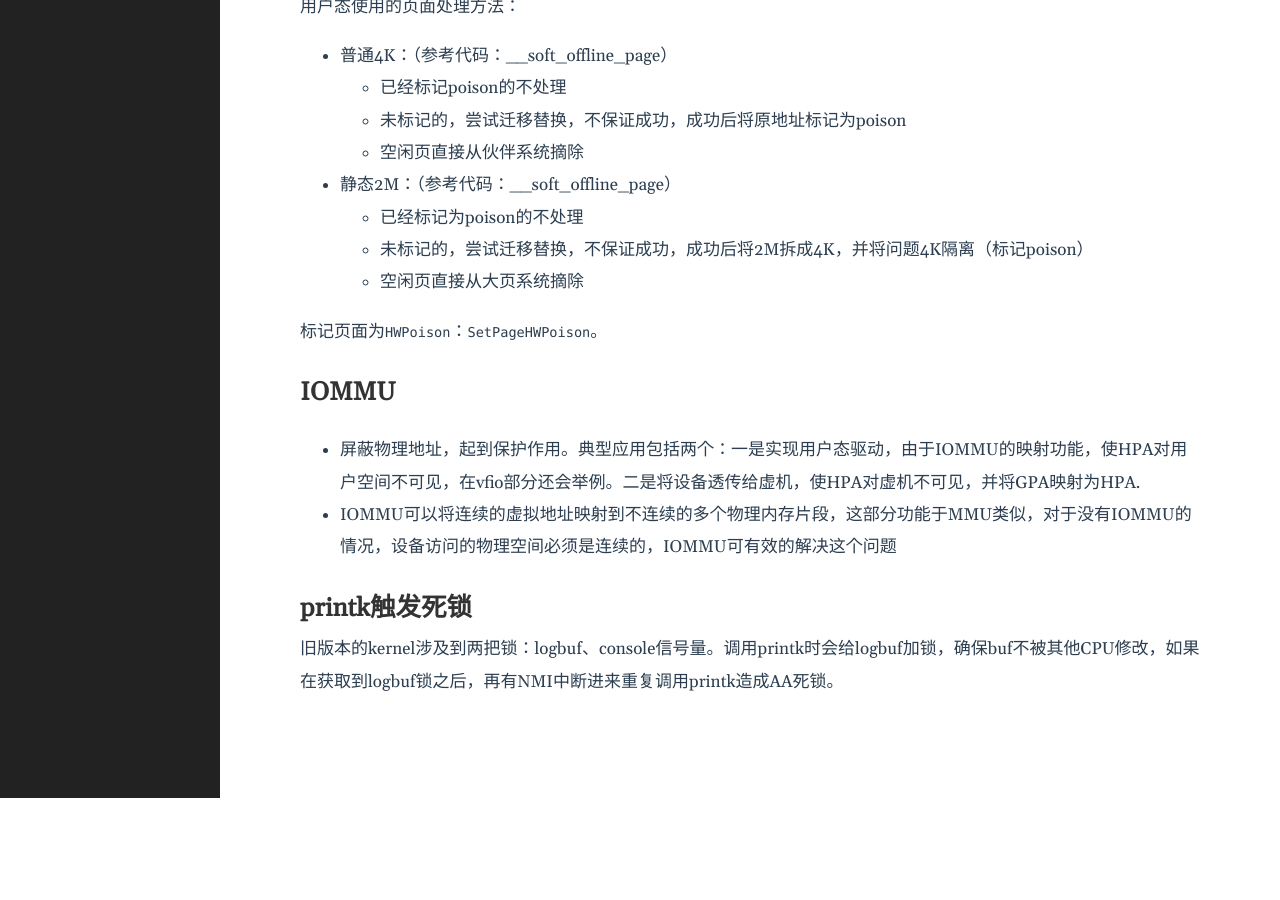
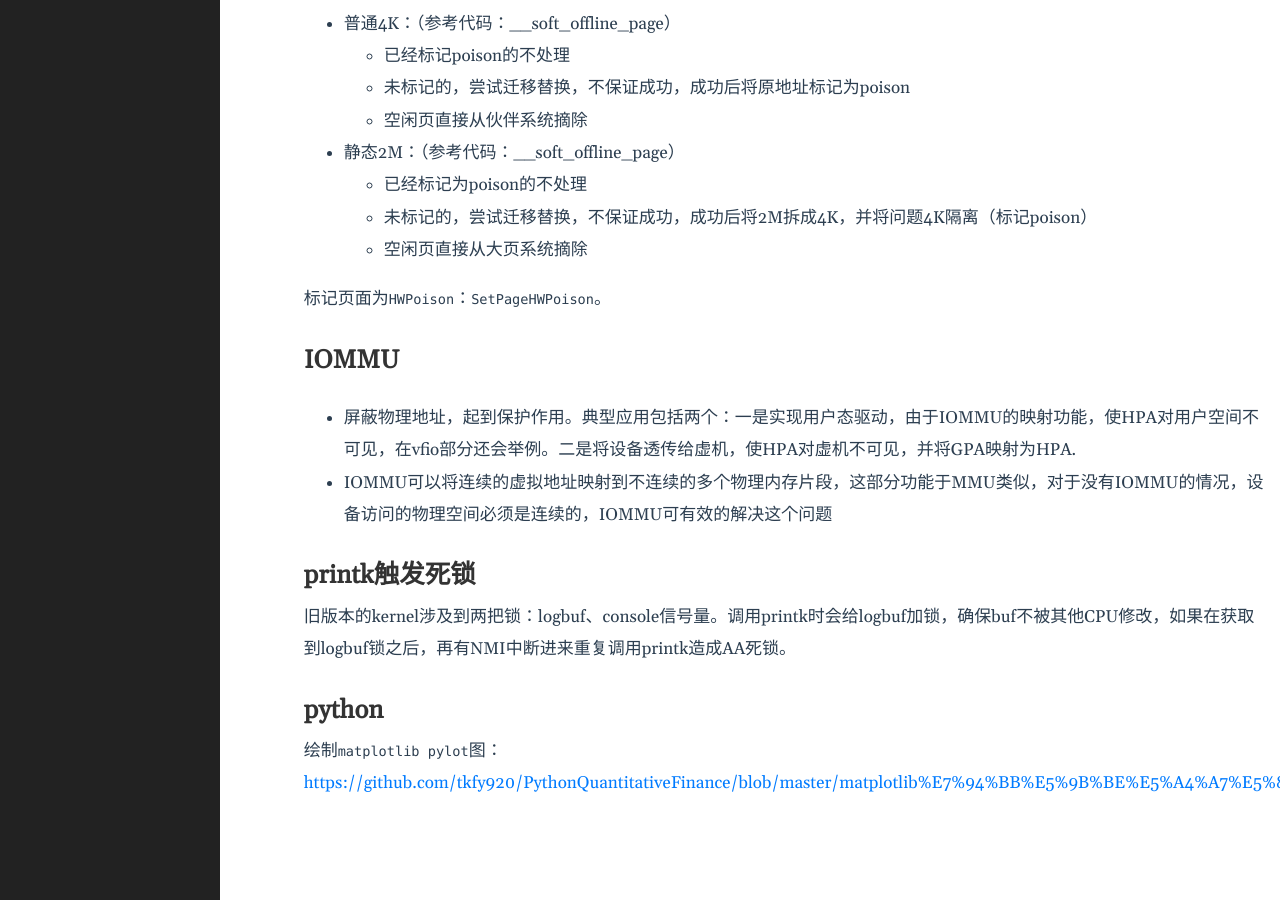
Before and after one commit to lclgo/lclgo.github.io, a Jekyll site: the page built from _posts/draft/2020-01-01-draft.md, in a window 1280 px wide and 900 px high, scrolled down 4314 px. Built offline with Jekyll 4.4.1, drawn with Linux system fonts in a browser that asks for light colours; before the commit the page ends 5112 px from its top, so only the background shows below that.

Commit message:
add python matplotlib

```diff
--- a/_posts/draft/2020-01-01-draft.md
+++ b/_posts/draft/2020-01-01-draft.md
@@ -183,3 +183,9 @@
 ## printk触发死锁
 
 旧版本的kernel涉及到两把锁：logbuf、console信号量。调用printk时会给logbuf加锁，确保buf不被其他CPU修改，如果在获取到logbuf锁之后，再有NMI中断进来重复调用printk造成AA死锁。
+
+## python
+
+绘制`matplotlib pylot`图：
+
+<https://github.com/tkfy920/PythonQuantitativeFinance/blob/master/matplotlib%E7%94%BB%E5%9B%BE%E5%A4%A7%E5%85%A8.ipynb>
```
